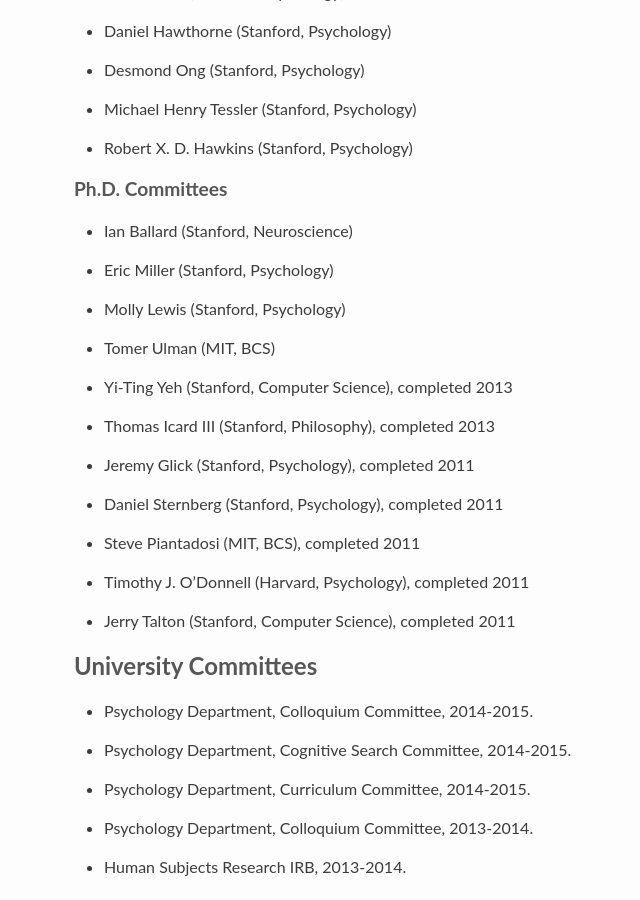
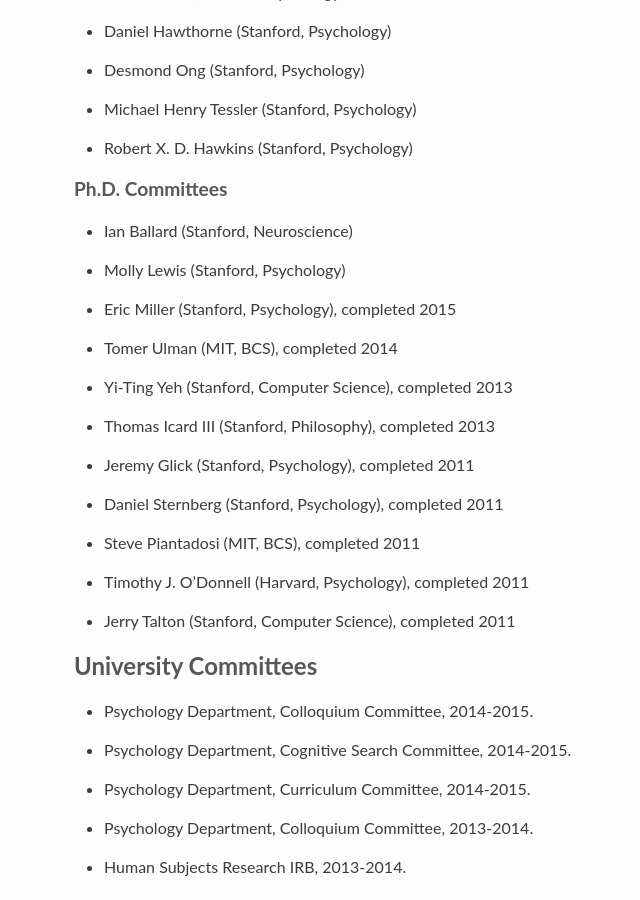
Before and after one commit to stanford-cocolab/cocolab.stanford.edu, a Jekyll site: the page built from ndg-cv.md, in a window 1280 px wide and 900 px high, scrolled down 9609 px. Shown: the whole window, without its empty margins (52-692 px from the left). Built offline with Jekyll 4.4.1, drawn with Linux system fonts in a browser that asks for light colours; Markdown is read by kramdown in place of the engine named in the settings.

Commit message:
more updates to cv

```diff
--- a/ndg-cv.md
+++ b/ndg-cv.md
@@ -444,11 +444,11 @@
 
 * Ian Ballard (Stanford, Neuroscience)
 
-* Eric Miller (Stanford, Psychology)
-
 * Molly Lewis (Stanford, Psychology)
 
-* Tomer Ulman (MIT, BCS)
+* Eric Miller (Stanford, Psychology), completed 2015
+
+* Tomer Ulman (MIT, BCS), completed 2014
 
 * Yi-Ting Yeh (Stanford, Computer Science), completed 2013
 
```
Also changed, not shown: 1 other file.
